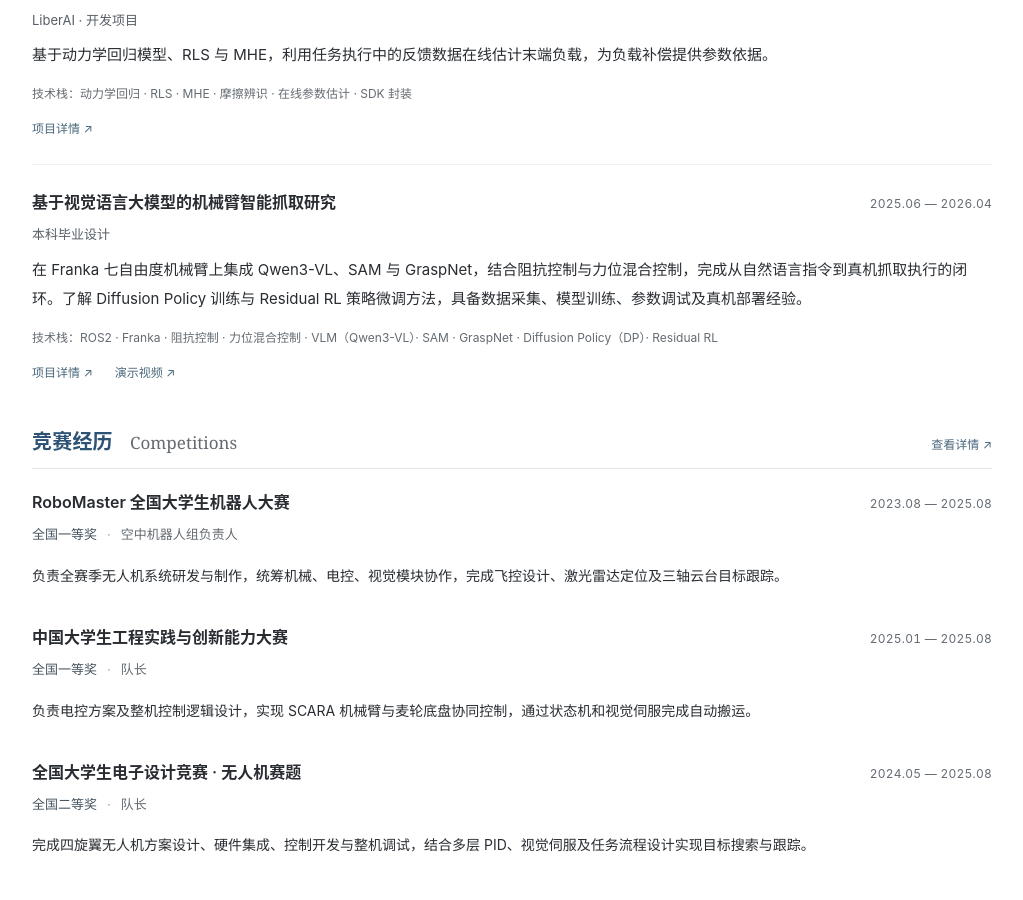
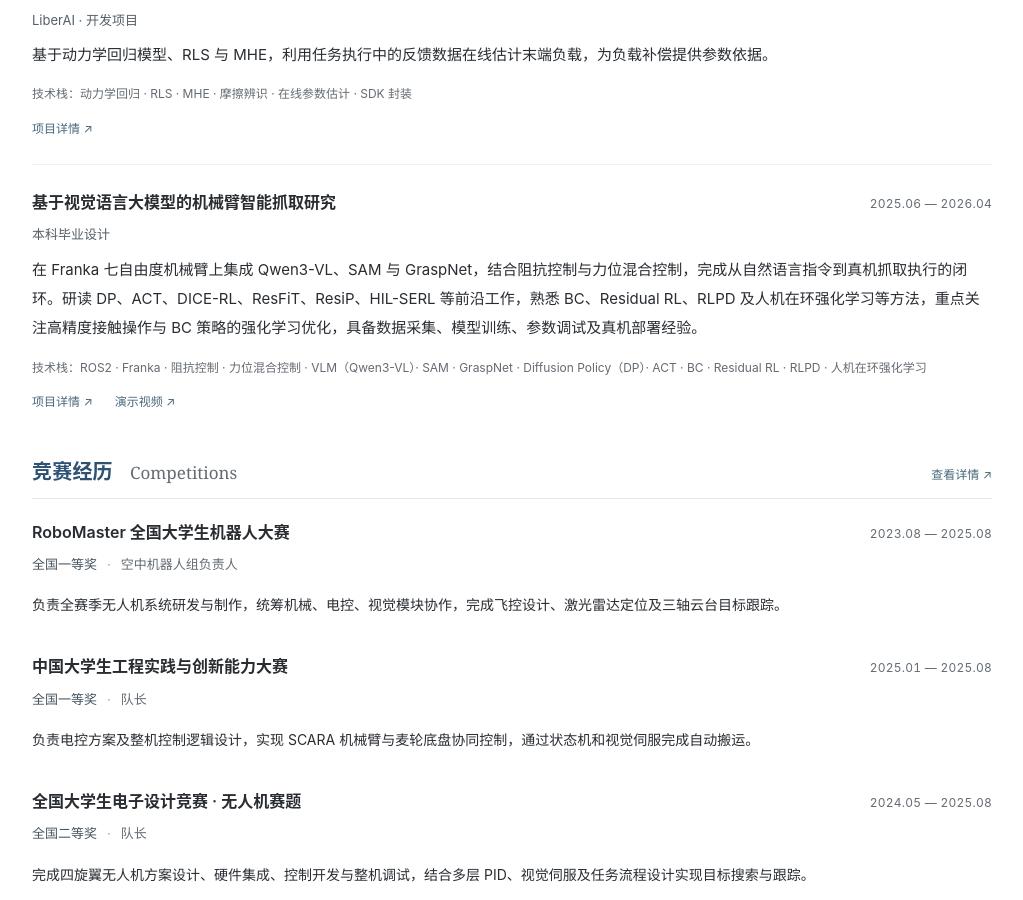
Before and after one commit to huaqLiu/huaqLiu.github.io, a Jekyll site: the page built from index.html, in a window 1280 px wide and 900 px high, scrolled down 1527 px. Shown: the whole window, without its empty margins (128-1151 px from the left). Built offline with Jekyll 4.4.1, drawn with Linux system fonts in a browser that asks for light colours; the list of posts is cut into pages by our own code; some of the changed text lies outside the part shown.

Commit message:
修改简历

```diff
--- a/_data/academic.yml
+++ b/_data/academic.yml
@@ -17,7 +17,7 @@ profile:
 
 bio:
   summary_zh: "我是刘华强，目前在哈尔滨工业大学航天学院攻读控制科学与工程硕士学位，本科毕业于哈尔滨工业大学自动化专业。我的兴趣主要集中在机器人运动控制、动力学参数辨识与机器人操作，关注算法在真实机器人系统中的实现与验证。"
-  experience_zh: "曾在将闲科技（LiberAI）担任机器人运动控制实习生，开发机械臂在线负载辨识系统，完成 Tidybot 舵轮底盘运动学解算与真机部署，负责 Leo 机器人模型构建与校正，并参与双臂遥操作维护及模型动作部署。本科期间完成了基于视觉语言大模型的 Franka 机械臂抓取系统，积累了阻抗控制、力位混合控制与感知控制闭环集成经验。了解 Diffusion Policy 训练与 Residual RL 策略微调方法，具备数据采集、模型训练、参数调试及真机部署经验。"
+  experience_zh: "曾在将闲科技（LiberAI）担任机器人运动控制实习生，开发机械臂在线负载辨识系统，完成 Tidybot 舵轮底盘运动学解算与真机部署，负责 Leo 机器人模型构建与校正，并参与双臂遥操作维护及模型动作部署。本科期间完成了基于视觉语言大模型的 Franka 机械臂抓取系统，积累了阻抗控制、力位混合控制与感知控制闭环集成经验。研读 DP、ACT、DICE-RL、ResFiT、ResiP、HIL-SERL 等前沿工作，熟悉 BC、Residual RL、RLPD 及人机在环强化学习等方法，重点关注高精度接触操作与 BC 策略的强化学习优化，具备数据采集、模型训练、参数调试及真机部署经验。"
 
 education:
   - school_zh: "哈尔滨工业大学"
@@ -73,12 +73,12 @@ projects:
     name_en: "Vision-Language-Guided Robotic Grasping"
     category: "本科毕业设计"
     period_zh: "2025.06 — 2026.04"
-    summary: "在 Franka 七自由度机械臂上集成 Qwen3-VL、SAM 与 GraspNet，结合阻抗控制与力位混合控制，完成从自然语言指令到真机抓取执行的闭环。了解 Diffusion Policy 训练与 Residual RL 策略微调方法，具备数据采集、模型训练、参数调试及真机部署经验。"
+    summary: "在 Franka 七自由度机械臂上集成 Qwen3-VL、SAM 与 GraspNet，结合阻抗控制与力位混合控制，完成从自然语言指令到真机抓取执行的闭环。研读 DP、ACT、DICE-RL、ResFiT、ResiP、HIL-SERL 等前沿工作，熟悉 BC、Residual RL、RLPD 及人机在环强化学习等方法，重点关注高精度接触操作与 BC 策略的强化学习优化，具备数据采集、模型训练、参数调试及真机部署经验。"
     details:
       - "系统搭建与运动控制：基于 Ubuntu 与 ROS2 搭建 Franka 七自由度机械臂抓取系统，设计并应用关节空间与笛卡尔空间阻抗控制、力位混合控制，完成目标抓取位姿到机械臂动作执行的控制流程。"
       - "感知与抓取闭环：集成 Qwen3-VL、SAM 与 GraspNet，实现指令理解、目标识别与定位、图像分割及抓取位姿生成，并对接机械臂控制模块，形成自然语言指令到真机抓取执行的完整闭环。"
-      - "BC 与 RL：了解 Diffusion Policy 训练流程与 Residual RL 策略微调方法，能够阅读并理解相关论文，具备数据采集、模型训练、参数调试及真机部署经验。"
-    technologies: "ROS2 · Franka · 阻抗控制 · 力位混合控制 · VLM（Qwen3-VL）· SAM · GraspNet · Diffusion Policy（DP）· Residual RL"
+      - "BC 与 RL：研读 DP、ACT、DICE-RL、ResFiT、ResiP、HIL-SERL 等前沿工作，熟悉 BC、Residual RL、RLPD 及人机在环强化学习等方法，重点关注高精度接触操作与 BC 策略的强化学习优化。具备数据采集、模型训练、参数调试及真机部署经验。"
+    technologies: "ROS2 · Franka · 阻抗控制 · 力位混合控制 · VLM（Qwen3-VL）· SAM · GraspNet · Diffusion Policy（DP）· ACT · BC · Residual RL · RLPD · 人机在环强化学习"
     video: "/毕业设计抓取视频.mp4"
     anchor: "grasping"
     featured: true
```
Also changed, not shown: 2 other files.
